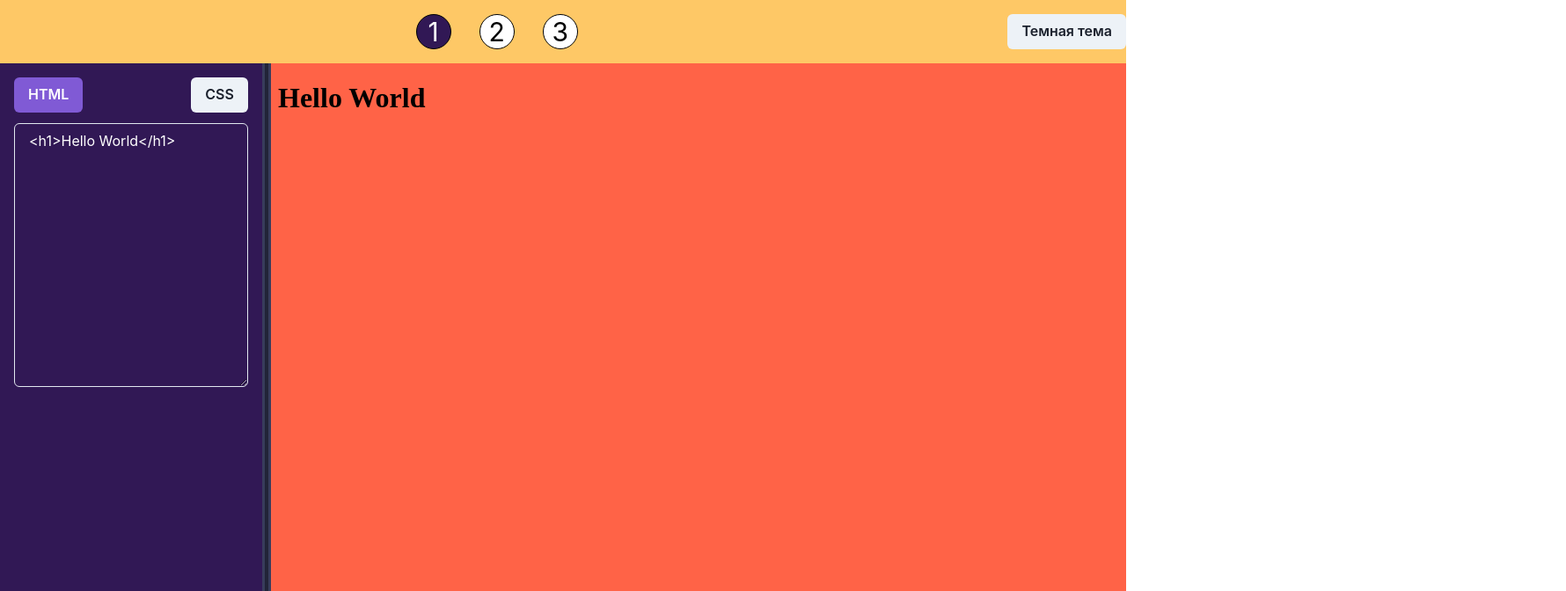
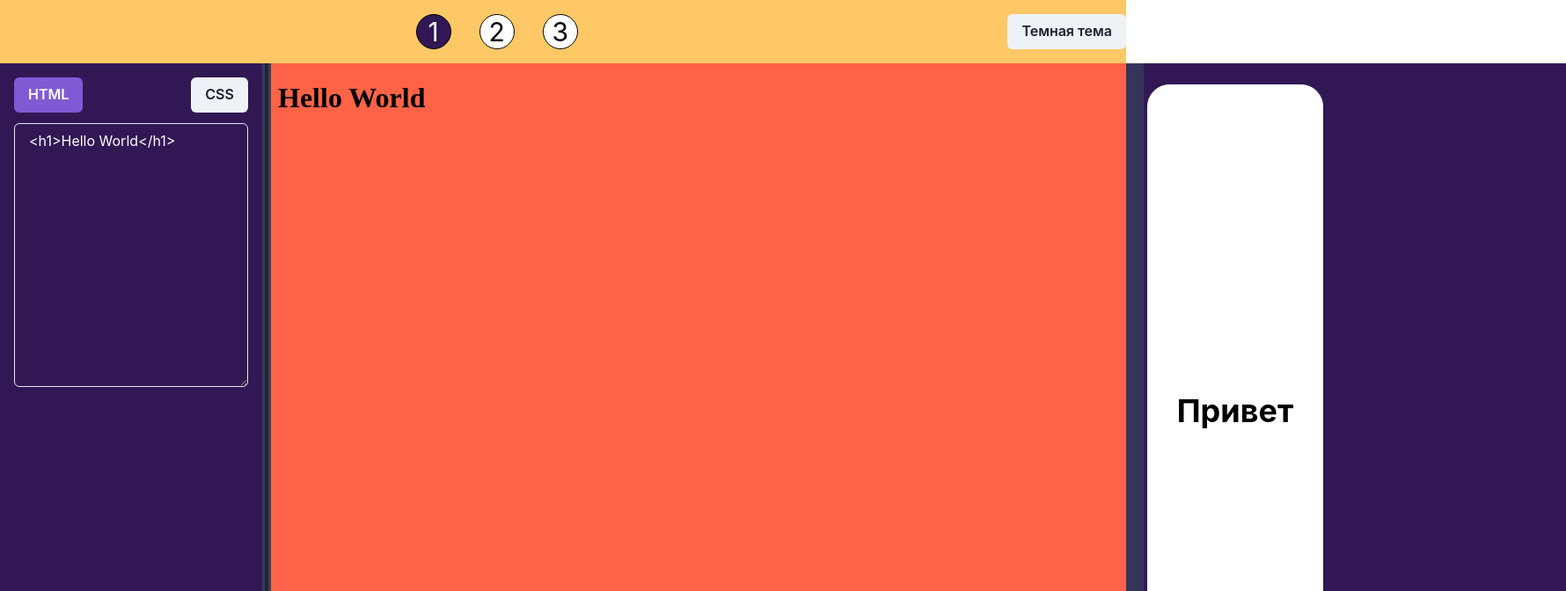
Before and after one commit to PuzyrevHarkovskii/web-app-prototype, a Next.js app: page / in a window 1280 px wide. Shown: the top 672 px of the page at 88% size, 1780 px wide, since content can reach past the window. Built offline with nearby package versions, Linux system fonts and the light colour scheme.

Commit message:
База - три секции - адаптивятся,

```diff
--- a/app/components/ResizableSections.tsx
+++ b/app/components/ResizableSections.tsx
@@ -3,68 +3,106 @@ import { Box, Flex } from "@chakra-ui/react";
 import React, { useRef, useState, useEffect } from "react";
 import LeftSection from "./LeftSection";
 import MiddleSection from "./MiddleSection";
+import RightSection from "./RightSection";
 import Resizer from "./Resizer";
 
 const ResizableSections: React.FC = () => {
-  const [leftWidth, setLeftWidth] = useState<number>(() => {
-    const savedLeftWidth = localStorage.getItem("leftWidth");
-    return savedLeftWidth ? parseInt(savedLeftWidth, 10) : 300; // Устанавливаем 300 по умолчанию, если в localStorage нет данных
-  });
+  const [leftWidth, setLeftWidth] = useState<number>(() =>
+    parseInt(localStorage.getItem("leftWidth") || "300", 10)
+  );
+  const [rightWidth, setRightWidth] = useState<number>(() =>
+    parseInt(localStorage.getItem("rightWidth") || "300", 10)
+  );
+  const [isRightSectionVisible, setIsRightSectionVisible] = useState<boolean>(
+    () => localStorage.getItem("rightSectionVisible") === "true"
+  );
 
   const [htmlCode, setHtmlCode] = useState<string>(
     () => localStorage.getItem("htmlCode") || "<h1>Hello World</h1>"
   );
-
   const [cssCode, setCssCode] = useState<string>(
     () =>
       localStorage.getItem("cssCode") || "body { background-color: tomato; }"
   );
 
-  const isDragging = useRef(false);
+  const isDraggingLeft = useRef(false);
+  const isDraggingRight = useRef(false);
   const overlayRef = useRef<HTMLDivElement>(null);
 
-  // Сохранение данных в localStorage при изменении
   useEffect(() => {
-    localStorage.setItem("htmlCode", htmlCode); // Сохраняем HTML в localStorage
+    localStorage.setItem("htmlCode", htmlCode);
   }, [htmlCode]);
 
   useEffect(() => {
-    localStorage.setItem("cssCode", cssCode); // Сохраняем CSS в localStorage
+    localStorage.setItem("cssCode", cssCode);
   }, [cssCode]);
 
   useEffect(() => {
-    localStorage.setItem("leftWidth", leftWidth.toString()); // Сохраняем ширину левой секции в localStorage
+    localStorage.setItem("leftWidth", leftWidth.toString());
   }, [leftWidth]);
 
-  // Перетаскивание разделителя
-  const handleMouseMove = (e: MouseEvent) => {
-    if (!isDragging.current) return;
+  useEffect(() => {
+    localStorage.setItem("rightWidth", rightWidth.toString());
+    localStorage.setItem(
+      "rightSectionVisible",
+      isRightSectionVisible.toString()
+    );
+  }, [rightWidth, isRightSectionVisible]);
+
+  const handleMouseMoveLeft = (e: MouseEvent) => {
+    if (!isDraggingLeft.current) return;
     const newLeftWidth = e.clientX;
-    const totalWidth = window.innerWidth;
+    const totalWidth =
+      window.innerWidth - (isRightSectionVisible ? rightWidth : 0);
     if (newLeftWidth >= 100 && newLeftWidth <= totalWidth - 100) {
-      setLeftWidth(newLeftWidth); // Устанавливаем новую ширину левой секции
+      setLeftWidth(newLeftWidth);
     }
   };
 
-  const handleMouseDown = () => {
-    isDragging.current = true;
-    document.addEventListener("mousemove", handleMouseMove);
+  const handleMouseMoveRight = (e: MouseEvent) => {
+    if (!isDraggingRight.current) return;
+    const newRightWidth = Math.min(window.innerWidth - e.clientX, 500);
+    const totalWidth = window.innerWidth - leftWidth;
+    if (newRightWidth >= 0 && newRightWidth <= totalWidth - 100) {
+      setRightWidth(newRightWidth);
+    }
+  };
+
+  const handleMouseDownLeft = () => {
+    isDraggingLeft.current = true;
+    document.addEventListener("mousemove", handleMouseMoveLeft);
     document.addEventListener("mouseup", handleMouseUp);
     if (overlayRef.current) {
-      overlayRef.current.style.display = "block"; // Показываем прозрачный div поверх iframe
+      overlayRef.current.style.display = "block";
+    }
+  };
+
+  const handleMouseDownRight = () => {
+    isDraggingRight.current = true;
+    document.addEventListener("mousemove", handleMouseMoveRight);
+    document.addEventListener("mouseup", handleMouseUp);
+    if (overlayRef.current) {
+      overlayRef.current.style.display = "block";
     }
   };
 
   const handleMouseUp = () => {
-    isDragging.current = false;
-    document.removeEventListener("mousemove", handleMouseMove);
+    isDraggingLeft.current = false;
+    isDraggingRight.current = false;
+    document.removeEventListener("mousemove", handleMouseMoveLeft);
+    document.removeEventListener("mousemove", handleMouseMoveRight);
     document.removeEventListener("mouseup", handleMouseUp);
     if (overlayRef.current) {
-      overlayRef.current.style.display = "none"; // Прячем прозрачный div
+      overlayRef.current.style.display = "none";
     }
   };
 
-  const middleWidth = window.innerWidth - leftWidth; // Вычисляем ширину для средней секции
+  const toggleRightSection = () => {
+    setIsRightSectionVisible(!isRightSectionVisible);
+  };
+
+  const middleWidth =
+    window.innerWidth - leftWidth - (isRightSectionVisible ? rightWidth : 0);
 
   return (
     <Flex height="93vh" direction={["column", "row"]} position="relative">
@@ -73,11 +111,17 @@ const ResizableSections: React.FC = () => {
         setHtmlCode={setHtmlCode}
         setCssCode={setCssCode}
       />
-      <Resizer onMouseDown={handleMouseDown} />
+      <Resizer onMouseDown={handleMouseDownLeft} />
       <MiddleSection
         width={middleWidth}
         htmlCode={htmlCode}
         cssCode={cssCode}
+      />
+      {isRightSectionVisible && <Resizer onMouseDown={handleMouseDownRight} />}
+      <RightSection
+        width={rightWidth}
+        isVisible={isRightSectionVisible}
+        onMouseDown={handleMouseDownRight}
       />
       <Box
         ref={overlayRef}
--- a/app/components/RightSection.tsx
+++ b/app/components/RightSection.tsx
@@ -1,14 +1,42 @@
 import { Box, Flex, Heading } from "@chakra-ui/react";
 
-const RightSection = ({ width }: { width: number }) => {
+const RightSection = ({
+  width,
+  isVisible,
+  onMouseDown,
+}: {
+  width: number;
+  isVisible: boolean;
+  onMouseDown: (e: React.MouseEvent<HTMLDivElement, MouseEvent>) => void;
+}) => {
   return (
     <Box
       bg="#311855"
-      width={`${width}%`}
+      width={isVisible ? `${width}px` : "500px"}
       height="100%"
       overflow="hidden"
-      transition="width 0.3s ease"
+      transition="transform 0.3s ease"
+      transform={isVisible ? "translateX(0)" : "translateX(500px)"}
+      position="absolute"
+      right={0}
     >
+      <Box
+        onMouseDown={onMouseDown}
+        cursor="col-resize"
+        width="50px"
+        height="100%"
+        position="absolute"
+        left="-30px"
+        top="0"
+        bg="rgba(56, 60, 91, 0.8)"
+        zIndex="10"
+        display="flex"
+        justifyContent="center"
+        alignItems="center"
+      >
+        <Box bgColor="white" height="100%" width="5px" />
+      </Box>
+
       <Flex
         margin={6}
         borderRadius="25px"
```
